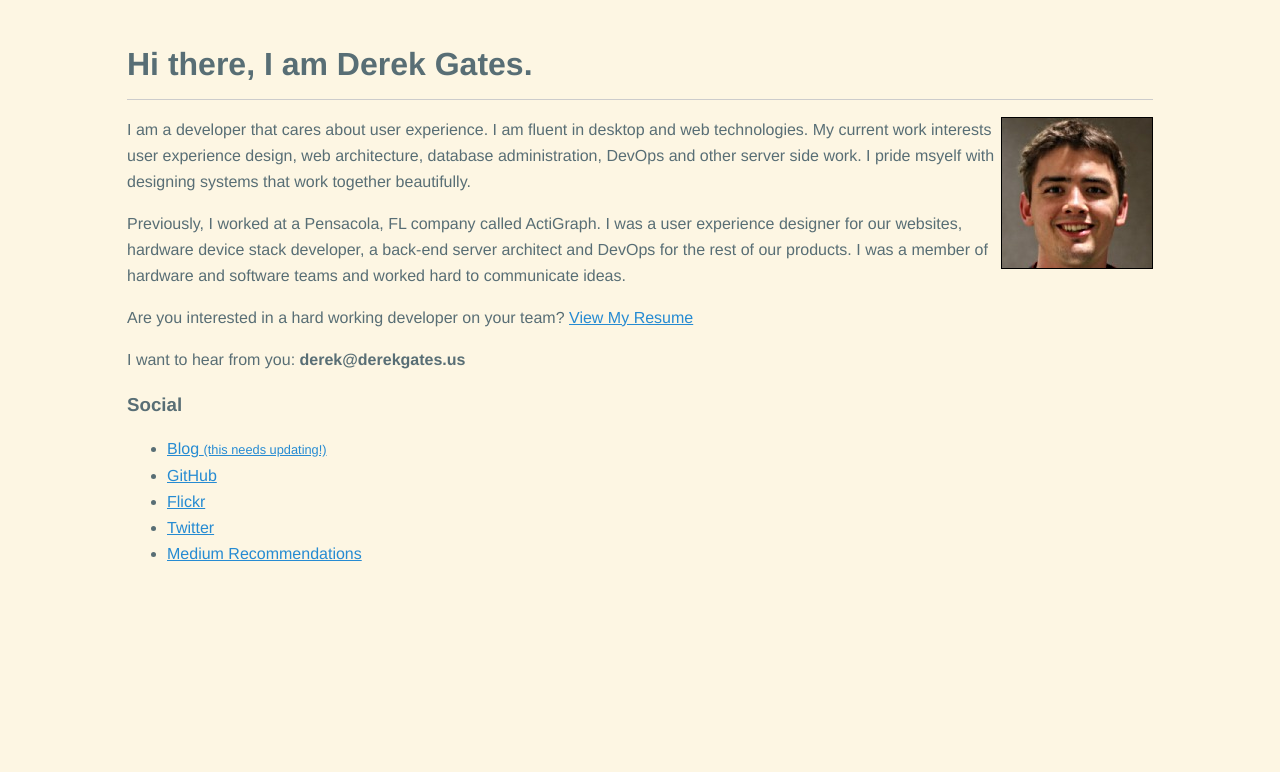
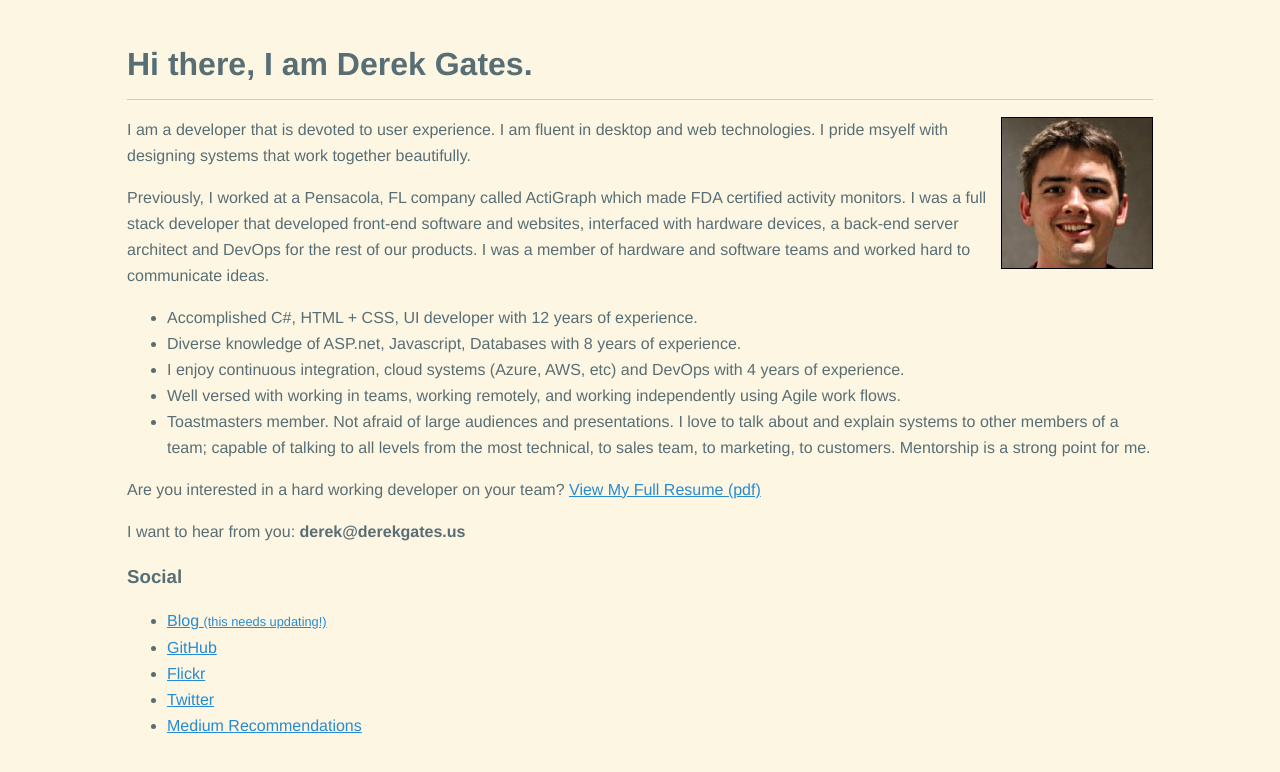
Before and after one commit to derekgates/derekgates.us, a PHP site: page / in a window 1280 px wide. Shown: the top 772 px of the page. Run offline with PHP 8.4, Linux system fonts and the light colour scheme.

Commit message:
Bring in resume overview, better describe ActiGraph roles

```diff
--- a/index.php
+++ b/index.php
@@ -30,12 +30,22 @@
 
                 <div class="me right"></div>
 
-                <p>I am a developer that cares about user experience.  I am fluent in desktop and web technologies.
-                   My current work interests user experience design, web architecture, database administration, DevOps and other server side work.  I pride msyelf with designing systems that work together beautifully.</p>
+                <p>I am a developer that is devoted to user experience.  I am fluent in desktop and web technologies. I pride msyelf with designing systems that work together beautifully.</p>
 
-                <p>Previously, I worked at a Pensacola, FL company called ActiGraph.  I was a user experience designer for our websites, hardware device stack developer, a back-end server architect and DevOps for the rest of our products.  I was a member of hardware and software teams and worked hard to communicate ideas.</p>
+                <p>Previously, I worked at a Pensacola, FL company called ActiGraph which made FDA certified activity monitors.  I was a full stack developer that developed front-end software and websites, interfaced with hardware devices, a back-end server architect and DevOps for the rest of our products.  I was a member of hardware and software teams and worked hard to communicate ideas.</p>
 
-                <p>Are you interested in a hard working developer on your team?  <a href="resume.pdf">View My Resume</a></p>
+
+                <p>
+                  <ul>
+                    <li>Accomplished C#,  HTML + CSS, UI developer with 12 years of experience.</li>
+                    <li>Diverse knowledge of ASP.net, Javascript, Databases with 8 years of experience.</li>
+                    <li>I enjoy continuous integration, cloud systems (Azure, AWS, etc) and DevOps with 4 years of experience.</li>
+                    <li>Well versed with working in teams, working remotely, and working independently using Agile work flows.</li>
+                    <li>Toastmasters member.  Not afraid of large audiences and presentations.  I love to talk about and explain systems to other members of a team; capable of talking to all levels from the most technical, to sales team, to marketing, to customers.  Mentorship is a strong point for me.</li>
+                  </ul>
+                </p>
+
+                <p>Are you interested in a hard working developer on your team?  <a href="resume.pdf">View My Full Resume (pdf)</a></p>
 
                 <p>I want to hear from you: <strong>der<span class="no">4405s</span>ek<span class="no">34rufhaa</span>@de<span class="no">000</span><span class="yes">rekga</span><span class="no">too</span><span class="yes">tes</span>.us</strong></p>
 
```
